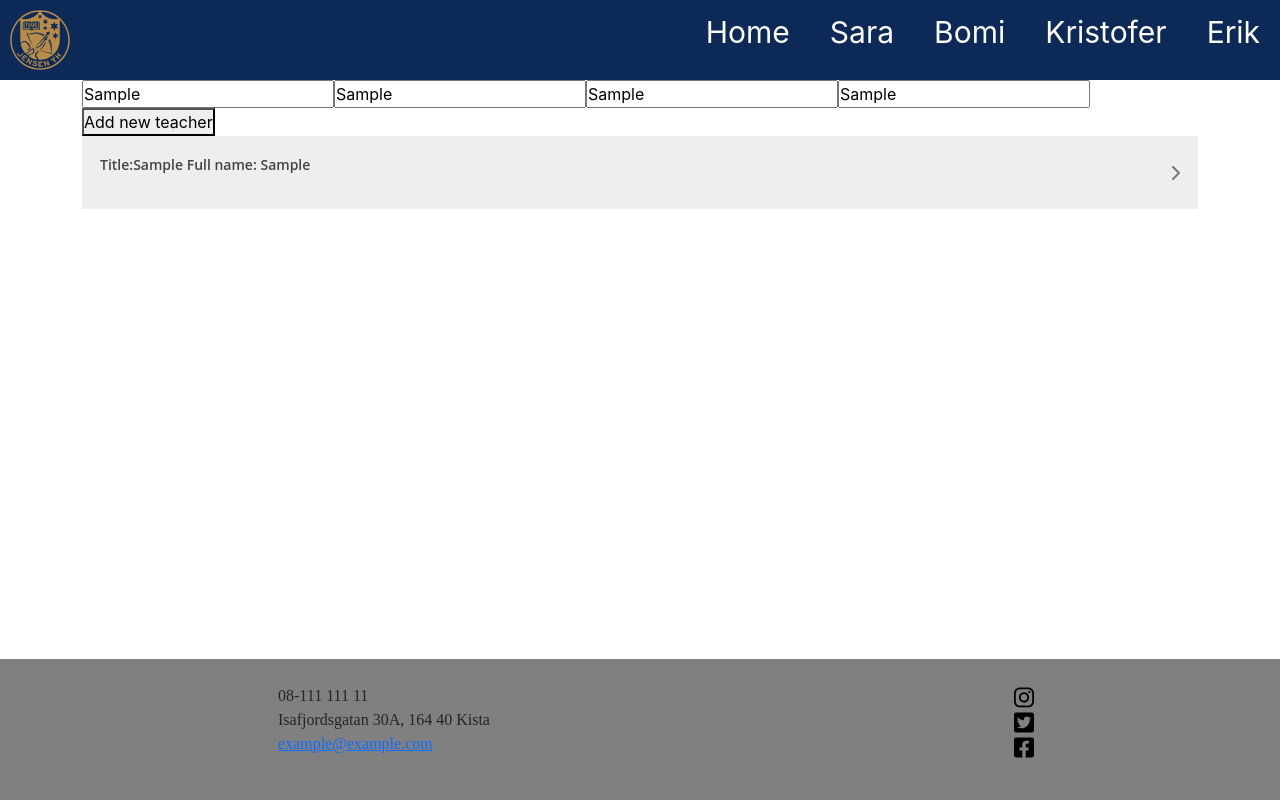
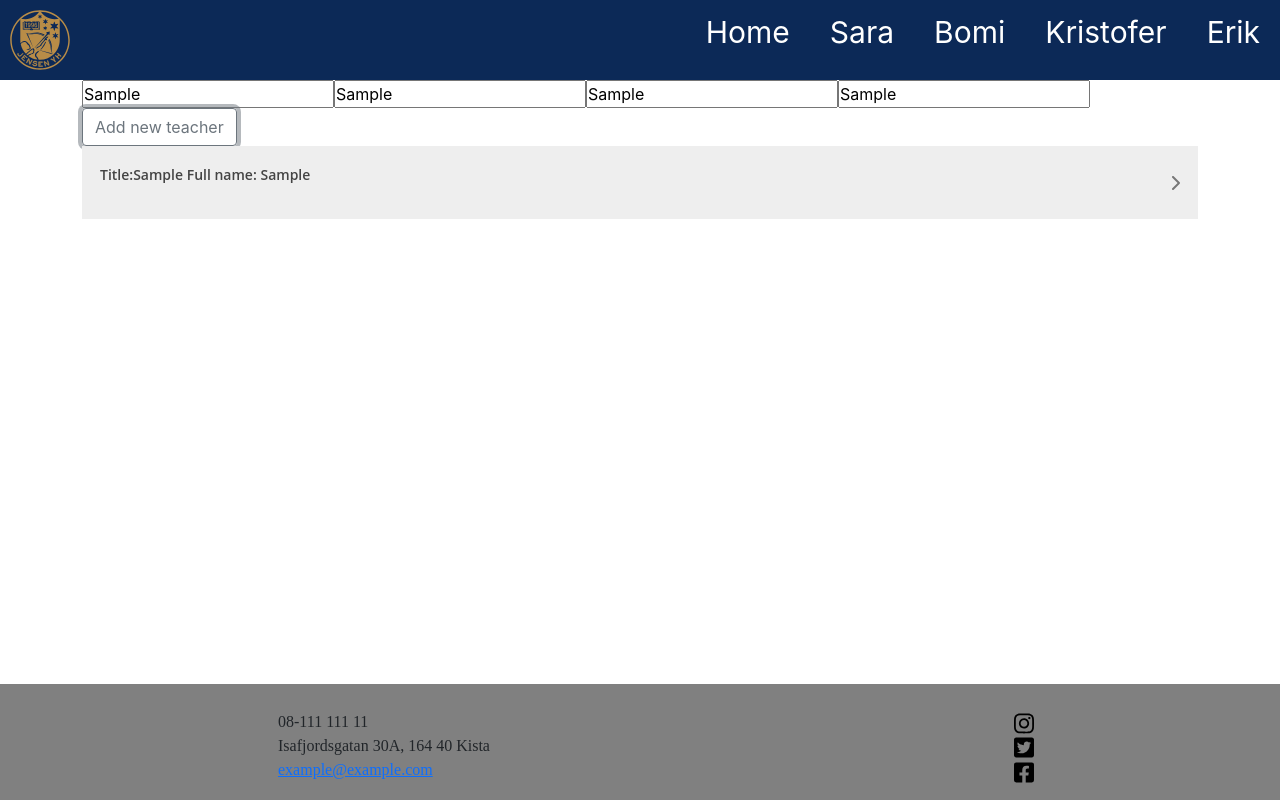
Before and after one commit to Blizzardst15/Webbramverk-Grupparbete, a React (Create React App) app in the folder jensen/: page /sara in a window 1280 px wide. Both pictures are taken after typing "Sample", "Sample", "Sample", "Sample" into the empty fields and a click on the button "Add new teacher". Built offline with nearby package versions, Linux system fonts and the light colour scheme; no server answers.

Commit message:
some changing in css

```diff
--- a/jensen/src/components/footer/Footer.css
+++ b/jensen/src/components/footer/Footer.css
@@ -3,12 +3,12 @@
 .footer {
     background-color: grey;
     position: fixed;
-    height: 80px;
+    height: 50px;
     bottom: 0;
     left: 0;
     width: 100%;
     padding-top: 2%;
-    padding-bottom: 2%;
+    /* padding-bottom: 2%; */
     display: flex;
     flex-direction: row;
     justify-content: space-around;
--- a/jensen/src/components/footer/Footer.js
+++ b/jensen/src/components/footer/Footer.js
@@ -6,7 +6,7 @@ import Twitter from './Twitter';
 
 function Footer() {
     return (
-        <div className='footer'>
+        <div className='footer' >
             <ul>
                 <li className="footer-text">
                     08-111 111 11
--- a/jensen/src/components/pages/sara/Accordion.js
+++ b/jensen/src/components/pages/sara/Accordion.js
@@ -45,10 +45,10 @@ const Accordion = ({
 
                 <div className="accordion_text" dangerouslySetInnerHTML={{ __html: description }} />
                 <div class="btn-group" role="group" aria-label="Basic mixed styles example">
-                    <button class="btn btn-danger" onClick={() => onDelete(id)}>
+                    <button class="btn btn-danger btn-sm" onClick={() => onDelete(id)}>
                         Delete
                     </button>
-                    <button class="btn btn-primary" onClick={() => updateTeacher(id)}>
+                    <button class="btn btn-primary btn-sm" onClick={() => updateTeacher(id)}>
                         Edit
                     </button>
                 </div>
--- a/jensen/src/components/pages/sara/Sara.js
+++ b/jensen/src/components/pages/sara/Sara.js
@@ -94,7 +94,7 @@ const Sara = () => {
                 </label>
             </div>
 
-            <button onClick={addTeacher}>Add new teacher</button>
+            <button onClick={addTeacher} class="btn btn-outline-secondary">Add new teacher</button>
             {teachersNames.map(({ fullName, description, title, id }) => {
                 return <Accordion
                     key={id}
```
